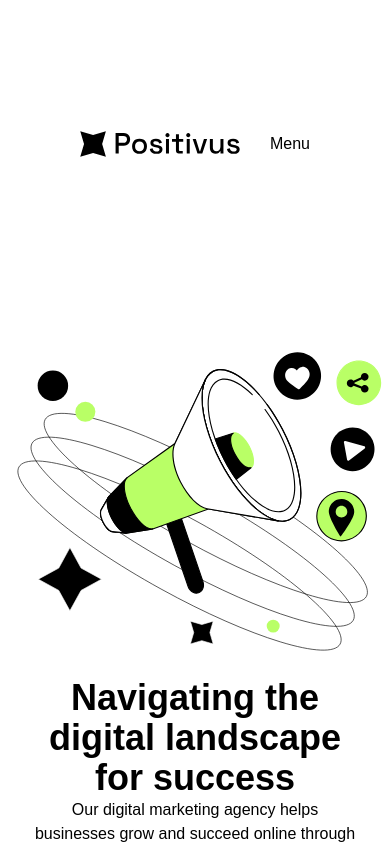
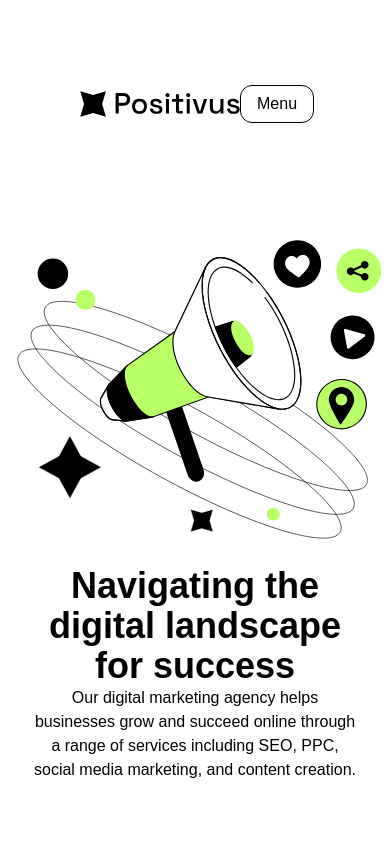
Before and after one commit to PedroRevesMD/positivus-landingpage, a React app: page / in a window 390 px wide. Shown: the top 844 px of the page. Built offline with nearby package versions, Linux system fonts and the light colour scheme; the HTML template or start-up script is replaced by a standard one.

Commit message:
feat: add responsiviness to header

```diff
--- a/src/components/Header.tsx
+++ b/src/components/Header.tsx
@@ -1,12 +1,10 @@
 import "../index.css"
 import logo from "../assets/logo.svg"
 export default function Header() {
-  // TODO: Add Responsiviness (Menu Button and Nav Links, Logo Image)
-  // FIX: Border Bug on "Menu Button" and "Request a Quote" Button
   return (
-    <header className="flex justify-between mt-16 mx-20 font-grotesk mb-30 items-center">
+    <header className="flex mx-12 my-6 justify-between font-grotesk items-center px-8">
       <img src={logo} alt="Positivus's Logo" className="size-40" />
-      <nav className="hidden md:flex items-center">
+      <nav className="hidden lg:flex items-center">
         <ul className="flex gap-x-8 text-lg">
           <li><a href="/">About us</a></li>
           <li><a href="/">Services</a></li>
@@ -14,9 +12,9 @@ export default function Header() {
           <li><a href="/">Pricing</a></li>
           <li><a href="/">Blog</a></li>
         </ul>
-        <a href="/" className="border-dark-gray border-x text-xl rounded-xl py-2 px-4">Request a Quote</a>
+        <a href="/" className="border-dark-gray border border-solid text-xl rounded-xl ml-8 py-2 px-4">Request a Quote</a>
       </nav>
-      <button type="button" className="cursor-pointer md:hidden font-grotesk borderd-dark-gray border-solid">Menu</button>
+      <button type="button" className="cursor-pointer lg:hidden border border-solid font-grotesk border-dark-gray border-solid py-1.5 px-4 rounded-xl">Menu</button>
     </header>
   )
 }
```
